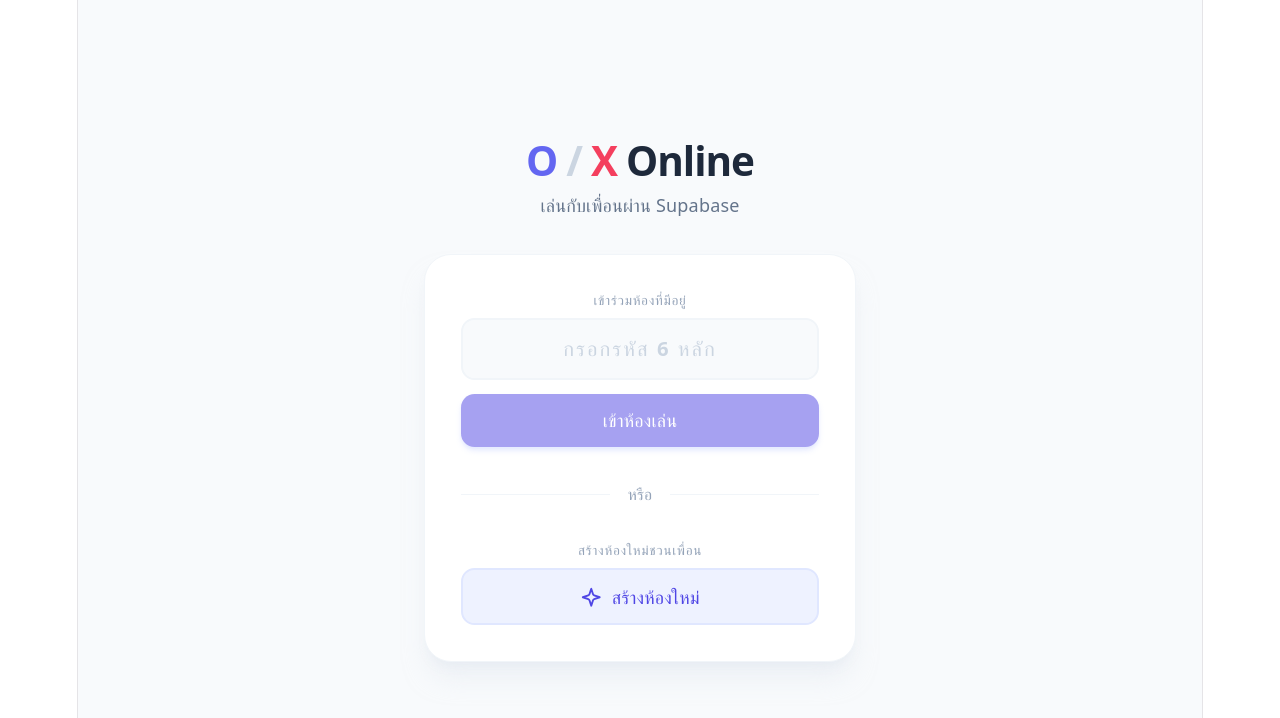
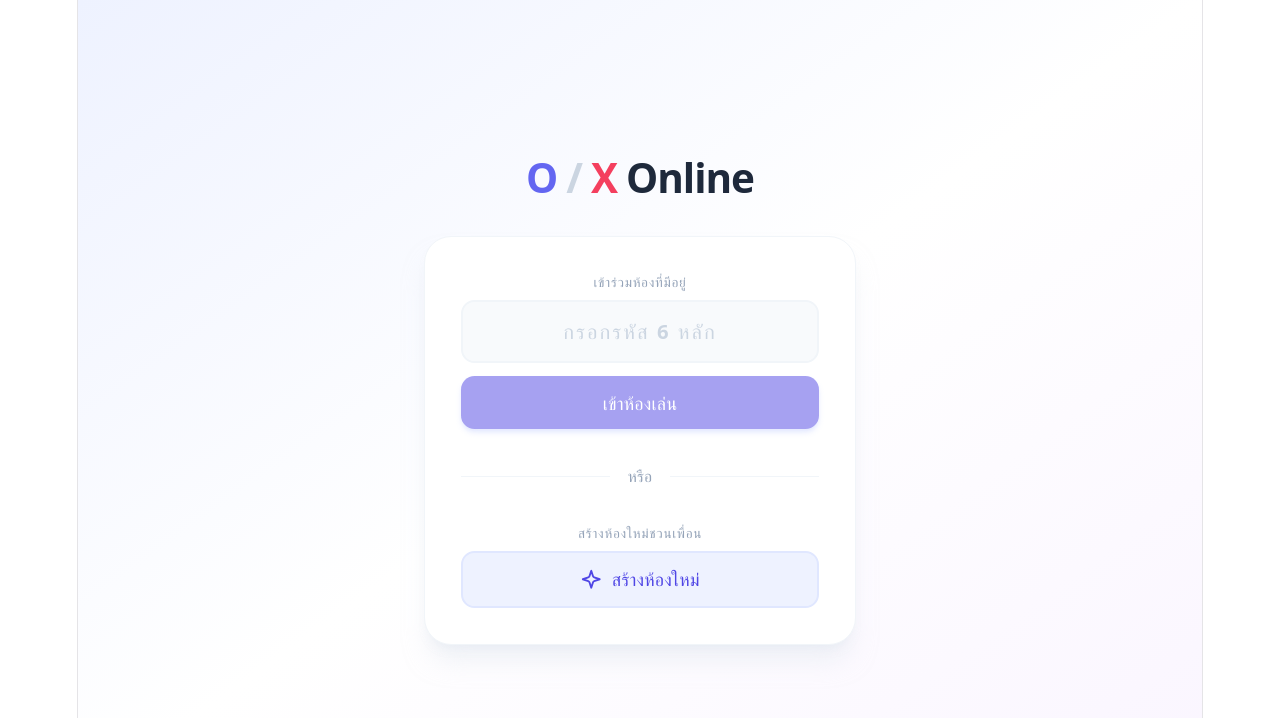
Before and after one commit to acomscie/ox-game, a React (Vite) app: page / in a window 1280 px wide. Shown: the top 718 px of the page. Built offline with nearby package versions, Linux system fonts and the light colour scheme.

Commit message:
fix supabase

```diff
--- a/src/App.jsx
+++ b/src/App.jsx
@@ -214,7 +214,7 @@ export default function App() {
   // Lobby View
   if (!joined) {
     return (
-      <div className="min-h-screen bg-slate-50 flex flex-col items-center justify-center p-6 font-sans">
+      <div className="min-h-screen bg-gradient-to-br from-indigo-50 via-white to-purple-50 flex flex-col items-center justify-center p-6 font-sans">
         <div className="mb-8 text-center animate-fade-in-up">
           <h1 className="text-4xl font-bold text-slate-800 tracking-tight flex justify-center items-center gap-2">
             <span className="text-indigo-500">O</span>
@@ -222,7 +222,6 @@ export default function App() {
             <span className="text-rose-500">X</span>
             Online
           </h1>
-          <p className="text-slate-500 mt-2 font-medium">เล่นกับเพื่อนผ่าน Supabase</p>
         </div>
 
         <div className="bg-white rounded-3xl shadow-xl shadow-slate-200/50 border border-slate-100 p-8 w-full max-w-sm animate-fade-in-up" style={{ animationDelay: '0.1s' }}>
@@ -283,7 +282,7 @@ export default function App() {
   };
 
   return (
-    <div className="min-h-screen bg-slate-50 flex flex-col items-center py-10 px-4 font-sans selection:bg-indigo-100">
+    <div className="min-h-screen bg-gradient-to-br from-indigo-50 via-white to-purple-50 flex flex-col items-center py-10 px-4 font-sans selection:bg-indigo-100">
 
       {/* Custom Keyframes for Animations */}
       <style>{`
```
